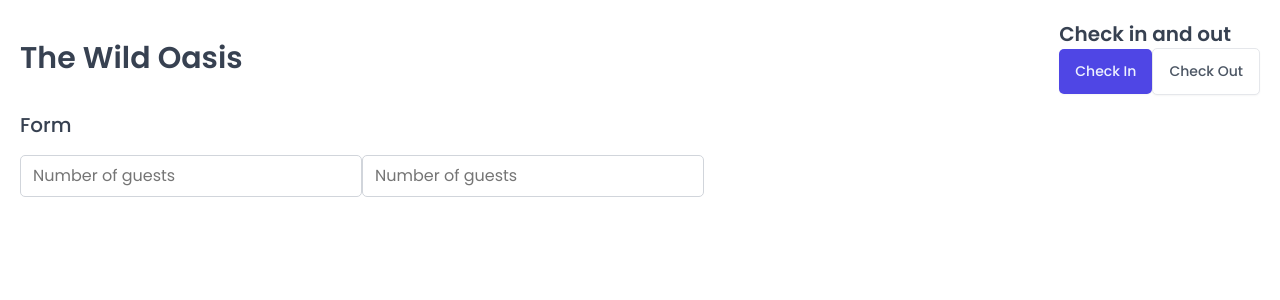
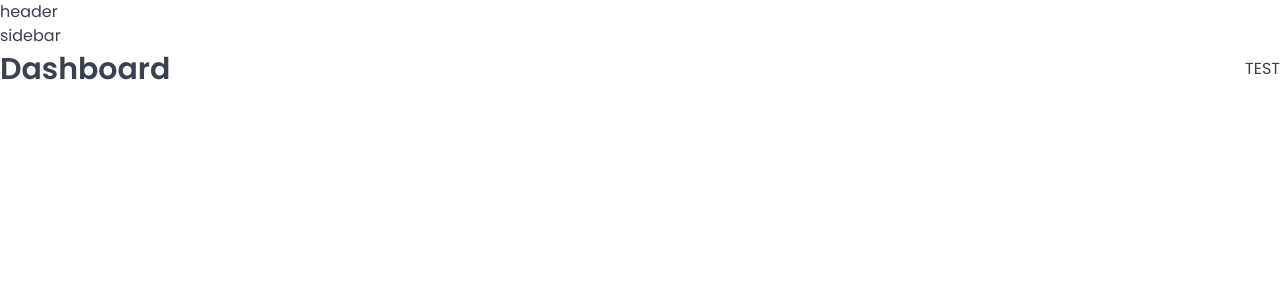
Before and after one commit to ricky-antonio/wild-oasis, a React (Vite) app: page /dashboard in a window 1280 px wide. Shown: the top 300 px of the page. Built offline with nearby package versions, Linux system fonts and the light colour scheme; a web font is replaced by a local one.

Commit message:
set up routes

```diff
--- a/package.json
+++ b/package.json
@@ -12,6 +12,7 @@
   "dependencies": {
     "react": "^19.0.0",
     "react-dom": "^19.0.0",
+    "react-router-dom": "^6.30.0",
     "styled-components": "^6.1.16"
   },
   "devDependencies": {
--- a/src/App.jsx
+++ b/src/App.jsx
@@ -1,44 +1,37 @@
-import styled from "styled-components";
+import { BrowserRouter, Routes, Route, Navigate } from "react-router-dom";
 import GlobalStyles from "./styles/GlobalStyles";
-import Button from "./ui/Button";
-import Input from "./ui/Input";
-import Heading from "./ui/Heading";
-import Row from "./ui/Row";
-
-const StyledApp = styled.div`
-    padding: 20px;
-`;
+import Dashboard from "./pages/Dashboard";
+import Account from "./pages/Account";
+import Bookings from "./pages/Bookings";
+import Cabins from "./pages/Cabins";
+import Users from "./pages/Users";
+import Settings from "./pages/Settings";
+import Login from "./pages/Login";
+import PageNotFound from "./pages/PageNotFound";
+import AppLayout from "./ui/AppLayout";
 
 const App = () => {
     return (
         <>
             <GlobalStyles />
-            <StyledApp>
-                <Row type="vertical">
-                    <Row type="horizontal">
-                        <Heading as="h1">The Wild Oasis</Heading>
-                        <div>
-                            <Heading as="h2">Check in and out</Heading>
-                            <Button variation="primary" size="medium">Check In</Button>
-                            <Button variation="secondary" size="medium">Check Out</Button>
-                        </div>
-                    </Row>
-
-                    <Row type="vertical">
-                        <Heading as="h3">Form</Heading>
-                        <form>
-                            <Input
-                                type="number"
-                                placeholder="Number of guests"
-                            />
-                            <Input
-                                type="number"
-                                placeholder="Number of guests"
-                            />
-                        </form>
-                    </Row>
-                </Row>
-            </StyledApp>
+            <BrowserRouter>
+                <Routes>
+                    <Route element={<AppLayout />}>
+                        <Route
+                            index
+                            element={<Navigate replace to="dashboard" />}
+                        />
+                        <Route path="dashboard" element={<Dashboard />} />
+                        <Route path="account" element={<Account />} />
+                        <Route path="bookings" element={<Bookings />} />
+                        <Route path="cabins" element={<Cabins />} />
+                        <Route path="users" element={<Users />} />
+                        <Route path="settings" element={<Settings />} />
+                    </Route>
+                    <Route path="login" element={<Login />} />
+                    <Route path="*" element={<PageNotFound />} />
+                </Routes>
+            </BrowserRouter>
         </>
     );
 };
--- a/src/pages/Account.jsx
+++ b/src/pages/Account.jsx
@@ -6,12 +6,12 @@ function Account() {
     <>
       <Heading as="h1">Update your account</Heading>
 
-      <Row>
+      <Row type="vertical">
         <Heading as="h3">Update user data</Heading>
         <p>Update user data form</p>
       </Row>
 
-      <Row>
+      <Row type="vertical">
         <Heading as="h3">Update password</Heading>
         <p>Update user password form</p>
       </Row>
--- /dev/null
+++ b/src/ui/AppLayout.jsx
@@ -0,0 +1,17 @@
+import { Outlet } from "react-router-dom";
+import Sidebar from "./Sidebar";
+import Header from "./Header";
+
+const AppLayout = () => {
+    return (
+        <div>
+            <Header />
+            <Sidebar />
+            <main>
+                <Outlet />
+            </main>
+        </div>
+    );
+};
+
+export default AppLayout;
--- /dev/null
+++ b/src/ui/Header.jsx
@@ -0,0 +1,10 @@
+
+const Header = () => {
+  return (
+    <header>
+      header
+    </header>
+  )
+}
+
+export default Header;
--- /dev/null
+++ b/src/ui/Sidebar.jsx
@@ -0,0 +1,9 @@
+const Sidebar = () => {
+  return (
+    <aside>
+      sidebar
+    </aside>
+  )
+}
+
+export default Sidebar;
```
Also changed, not shown: 1 other file (tests, documents, lock files or other folders).
